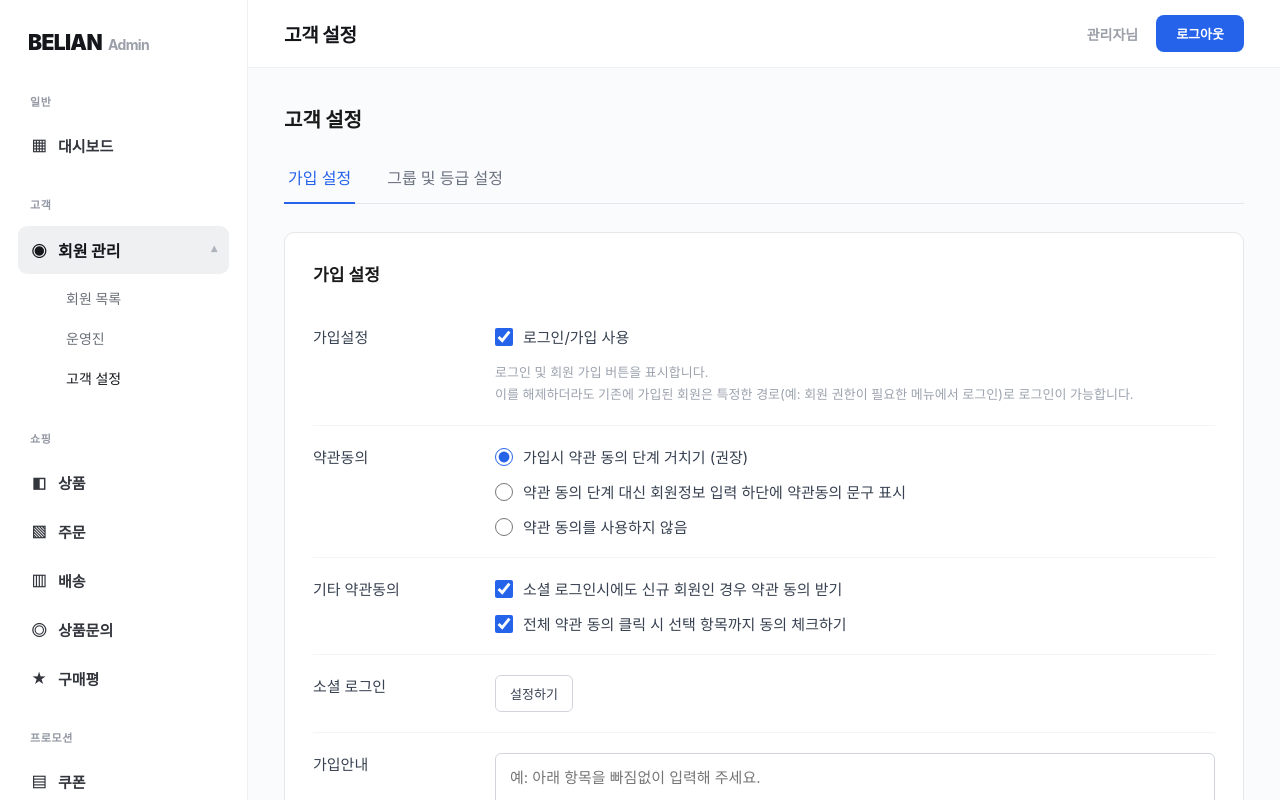
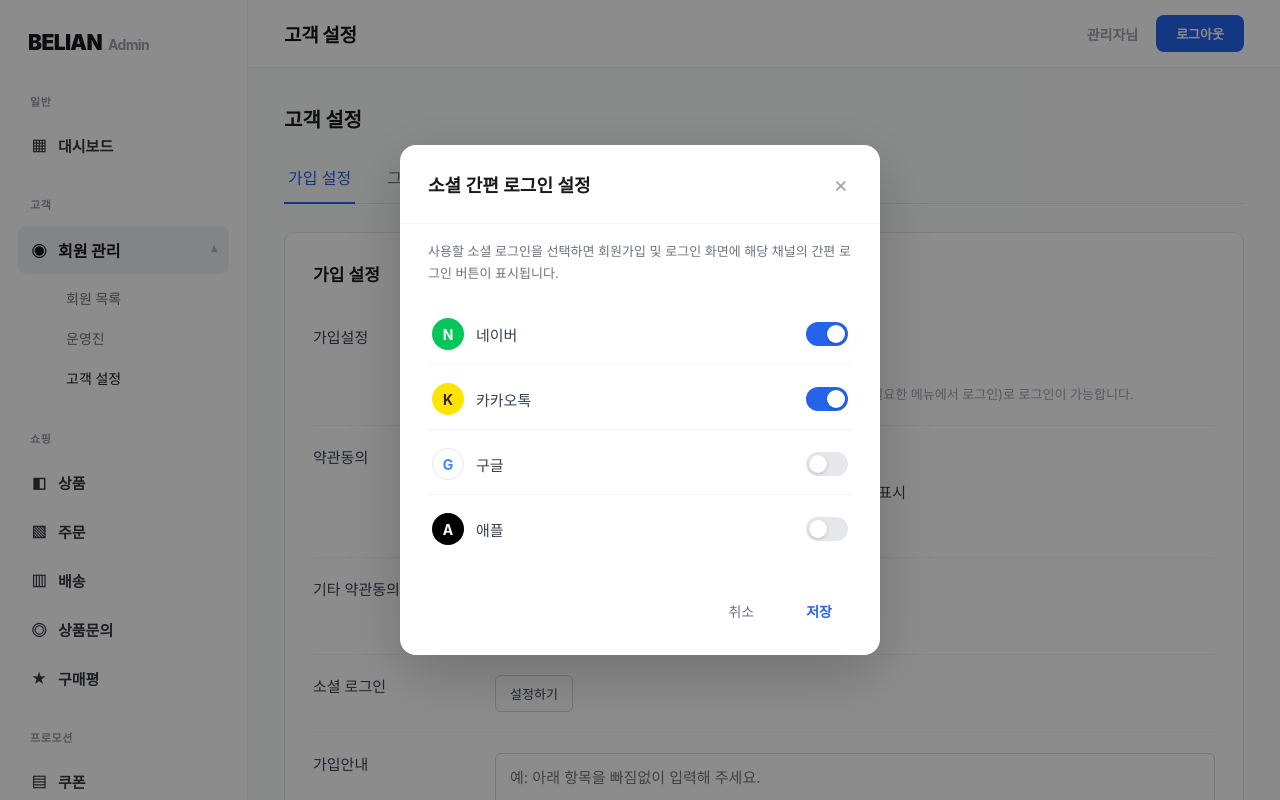
Before and after one commit to youzam136-sudo/belian-admin, a React (Vite) app: page /members/settings in a window 1280 px wide. Both pictures are taken after a click on the button "설정하기". Shown: the top 800 px of the page. Built offline with nearby package versions, Linux system fonts and the light colour scheme.

Commit message:
Update MemberSettingsPage.tsx

```diff
--- a/src/pages/MemberSettingsPage.tsx
+++ b/src/pages/MemberSettingsPage.tsx
@@ -10,12 +10,23 @@ function MemberSettingsPage() {
   const [generalMemberEnabled, setGeneralMemberEnabled] = useState(true);
   const [businessMemberEnabled, setBusinessMemberEnabled] = useState(false);
 
-
   const [isAddTypeModalOpen, setIsAddTypeModalOpen] = useState(false);
   const [newTypeNameEnabled, setNewTypeNameEnabled] = useState(true);
   const [newTypeName, setNewTypeName] = useState("");
   const [joinProcess, setJoinProcess] = useState<"auto" | "approval" | "email">("auto");
   const [defaultGroup, setDefaultGroup] = useState("그룹없음");
+
+  const [isSocialModalOpen, setIsSocialModalOpen] = useState(false);
+  const [socialProviders, setSocialProviders] = useState({
+    naver: true,
+    kakao: true,
+    google: false,
+    apple: false,
+  });
+
+  const toggleSocialProvider = (key: keyof typeof socialProviders) => {
+    setSocialProviders((prev) => ({ ...prev, [key]: !prev[key] }));
+  };
 
   const closeModal = () => {
     setIsAddTypeModalOpen(false);
@@ -131,7 +142,12 @@ function MemberSettingsPage() {
               <div className="member-settings__row">
                 <span className="member-settings__label">소셜 로그인</span>
                 <div className="member-settings__field">
-                  <button className="member-settings__btn">설정하기</button>
+                  <button
+                    className="member-settings__btn"
+                    onClick={() => setIsSocialModalOpen(true)}
+                  >
+                    설정하기
+                  </button>
                 </div>
               </div>
 
@@ -385,17 +401,13 @@ function MemberSettingsPage() {
                 + 새 그룹 추가
               </button>
             </div>
-
           </div>
         )}
       </section>
 
       {isAddTypeModalOpen && (
         <div className="member-modal-overlay" onClick={closeModal}>
-          <div
-            className="member-modal"
-            onClick={(e) => e.stopPropagation()}
-          >
+          <div className="member-modal" onClick={(e) => e.stopPropagation()}>
             <div className="member-modal__header">
               <h3 className="member-modal__title">회원가입 유형 추가</h3>
               <button className="member-modal__close" onClick={closeModal}>
@@ -490,6 +502,120 @@ function MemberSettingsPage() {
           </div>
         </div>
       )}
+
+      {isSocialModalOpen && (
+        <div
+          className="member-modal-overlay"
+          onClick={() => setIsSocialModalOpen(false)}
+        >
+          <div
+            className="member-modal member-modal--social"
+            onClick={(e) => e.stopPropagation()}
+          >
+            <div className="member-modal__header">
+              <h3 className="member-modal__title">소셜 간편 로그인 설정</h3>
+              <button
+                className="member-modal__close"
+                onClick={() => setIsSocialModalOpen(false)}
+              >
+                ×
+              </button>
+            </div>
+
+            <div className="member-modal__body">
+              <p className="member-modal__desc">
+                사용할 소셜 로그인을 선택하면 회원가입 및 로그인 화면에
+                해당 채널의 간편 로그인 버튼이 표시됩니다.
+              </p>
+
+              <div className="social-provider-list">
+                <div className="social-provider">
+                  <div className="social-provider__info">
+                    <span className="social-provider__icon social-provider__icon--naver">
+                      N
+                    </span>
+                    <span className="social-provider__name">네이버</span>
+                  </div>
+                  <label className="social-toggle">
+                    <input
+                      type="checkbox"
+                      checked={socialProviders.naver}
+                      onChange={() => toggleSocialProvider("naver")}
+                    />
+                    <span className="social-toggle__slider" />
+                  </label>
+                </div>
+
+                <div className="social-provider">
+                  <div className="social-provider__info">
+                    <span className="social-provider__icon social-provider__icon--kakao">
+                      K
+                    </span>
+                    <span className="social-provider__name">카카오톡</span>
+                  </div>
+                  <label className="social-toggle">
+                    <input
+                      type="checkbox"
+                      checked={socialProviders.kakao}
+                      onChange={() => toggleSocialProvider("kakao")}
+                    />
+                    <span className="social-toggle__slider" />
+                  </label>
+                </div>
+
+                <div className="social-provider">
+                  <div className="social-provider__info">
+                    <span className="social-provider__icon social-provider__icon--google">
+                      G
+                    </span>
+                    <span className="social-provider__name">구글</span>
+                  </div>
+                  <label className="social-toggle">
+                    <input
+                      type="checkbox"
+                      checked={socialProviders.google}
+                      onChange={() => toggleSocialProvider("google")}
+                    />
+                    <span className="social-toggle__slider" />
+                  </label>
+                </div>
+
+                <div className="social-provider">
+                  <div className="social-provider__info">
+                    <span className="social-provider__icon social-provider__icon--apple">
+                      A
+                    </span>
+                    <span className="social-provider__name">애플</span>
+                  </div>
+                  <label className="social-toggle">
+                    <input
+                      type="checkbox"
+                      checked={socialProviders.apple}
+                      onChange={() => toggleSocialProvider("apple")}
+                    />
+                    <span className="social-toggle__slider" />
+                  </label>
+                </div>
+              </div>
+            </div>
+
+            <div className="member-modal__footer">
+              <button
+                className="member-modal__btn"
+                onClick={() => setIsSocialModalOpen(false)}
+              >
+                취소
+              </button>
+              <button
+                className="member-modal__btn member-modal__btn--primary"
+                onClick={() => setIsSocialModalOpen(false)}
+              >
+                저장
+              </button>
+            </div>
+          </div>
+        </div>
+      )}
     </div>
   );
 }
```
